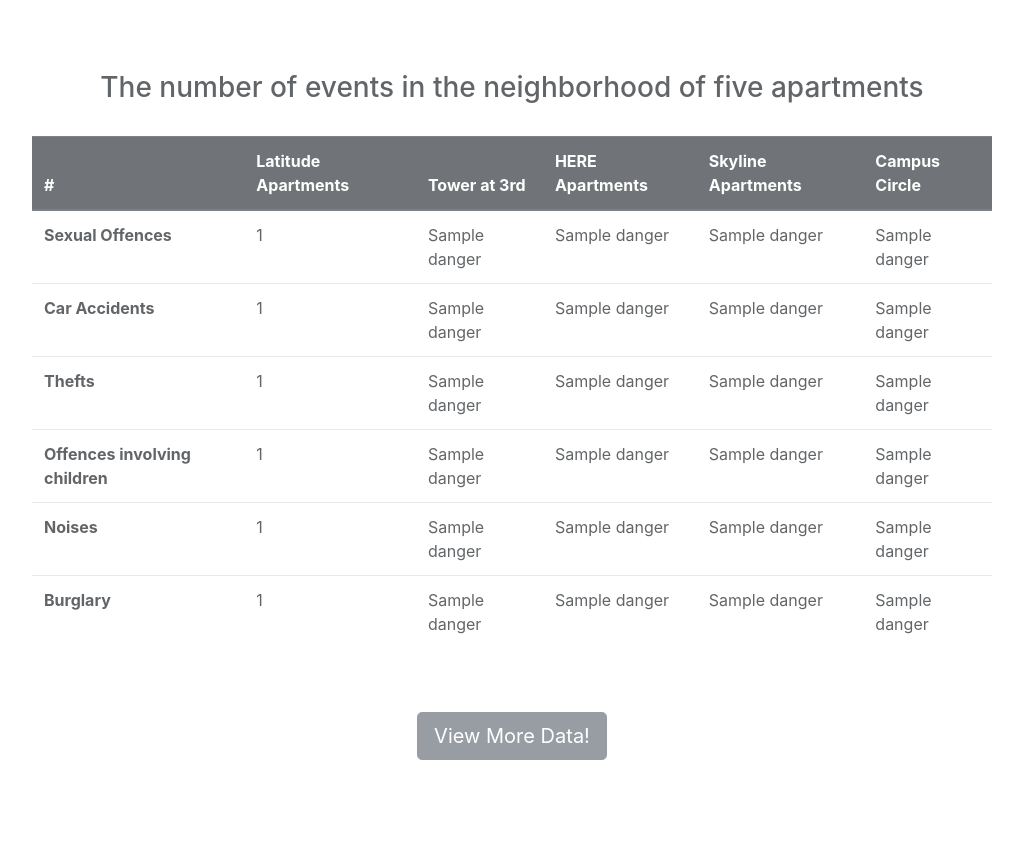
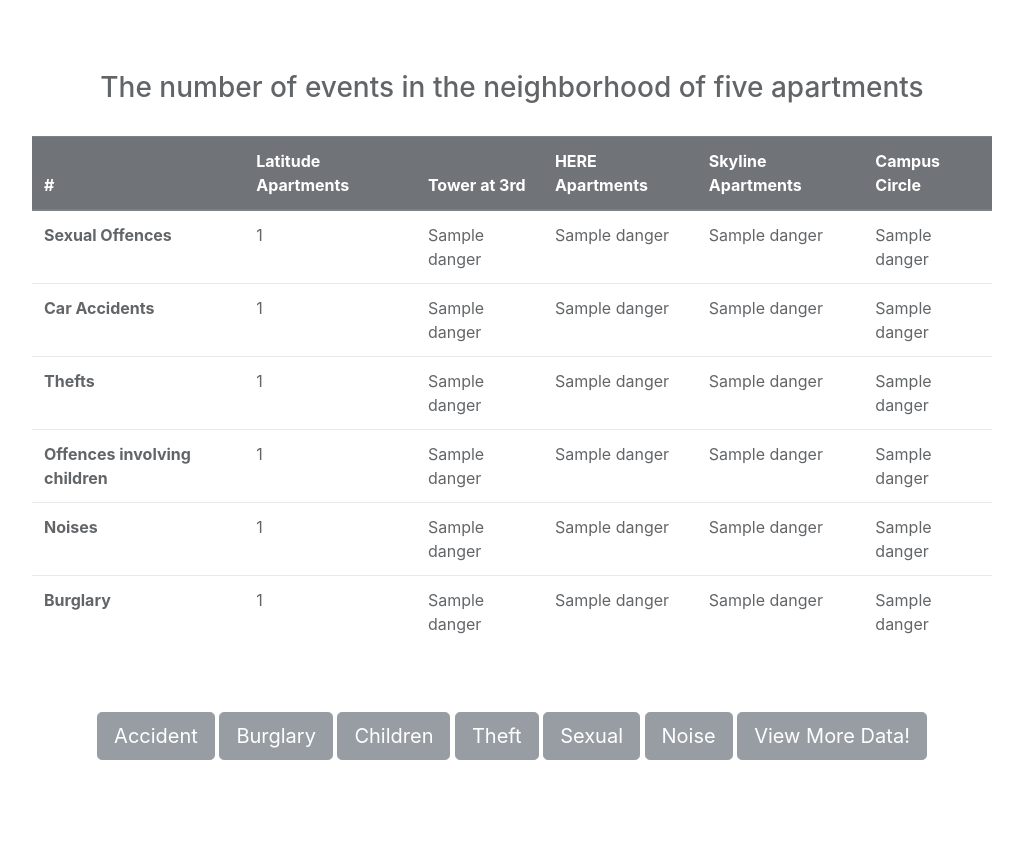
Before and after one commit to wqyjason/chargin, a Flask app: template templates/index.html in a window 1280 px wide. Shown: the part 434-1294 px from the top of the page, without its empty margins (128-1151 px from the left). Run offline with Flask 2, Linux system fonts and the light colour scheme; the template is opened without the code that fills it: most values are stand-ins (such as "Sample title", 1, 10 or a date in 2020); some libraries are stand-ins or nearby versions.

Commit message:
final merge

```diff
--- a/templates/index.html
+++ b/templates/index.html
@@ -91,7 +91,14 @@
 </table>
 <br>
     <br>
+    <button type=submit class=" btn btn-secondary btn-lg" style="margin-bottom: 100px;" name="Accident" value=Data>Accident</button>
+    <button type=submit class=" btn btn-secondary btn-lg" style="margin-bottom: 100px;" name="Burglary" value=Data>Burglary</button>
+    <button type=submit class=" btn btn-secondary btn-lg" style="margin-bottom: 100px;" name="Children" value=Data>Children</button>
+    <button type=submit class=" btn btn-secondary btn-lg" style="margin-bottom: 100px;" name="Theft" value=Data>Theft</button>
+    <button type=submit class=" btn btn-secondary btn-lg" style="margin-bottom: 100px;" name="Sexual" value=Data>Sexual</button>
+    <button type=submit class=" btn btn-secondary btn-lg" style="margin-bottom: 100px;" name="Noise" value=Data>Noise</button>
     <button type=submit class=" btn btn-secondary btn-lg" style="margin-bottom: 100px;" name="Visualization" value=Data>View More Data!</button>
+
         </form>
     </center>
 
```
